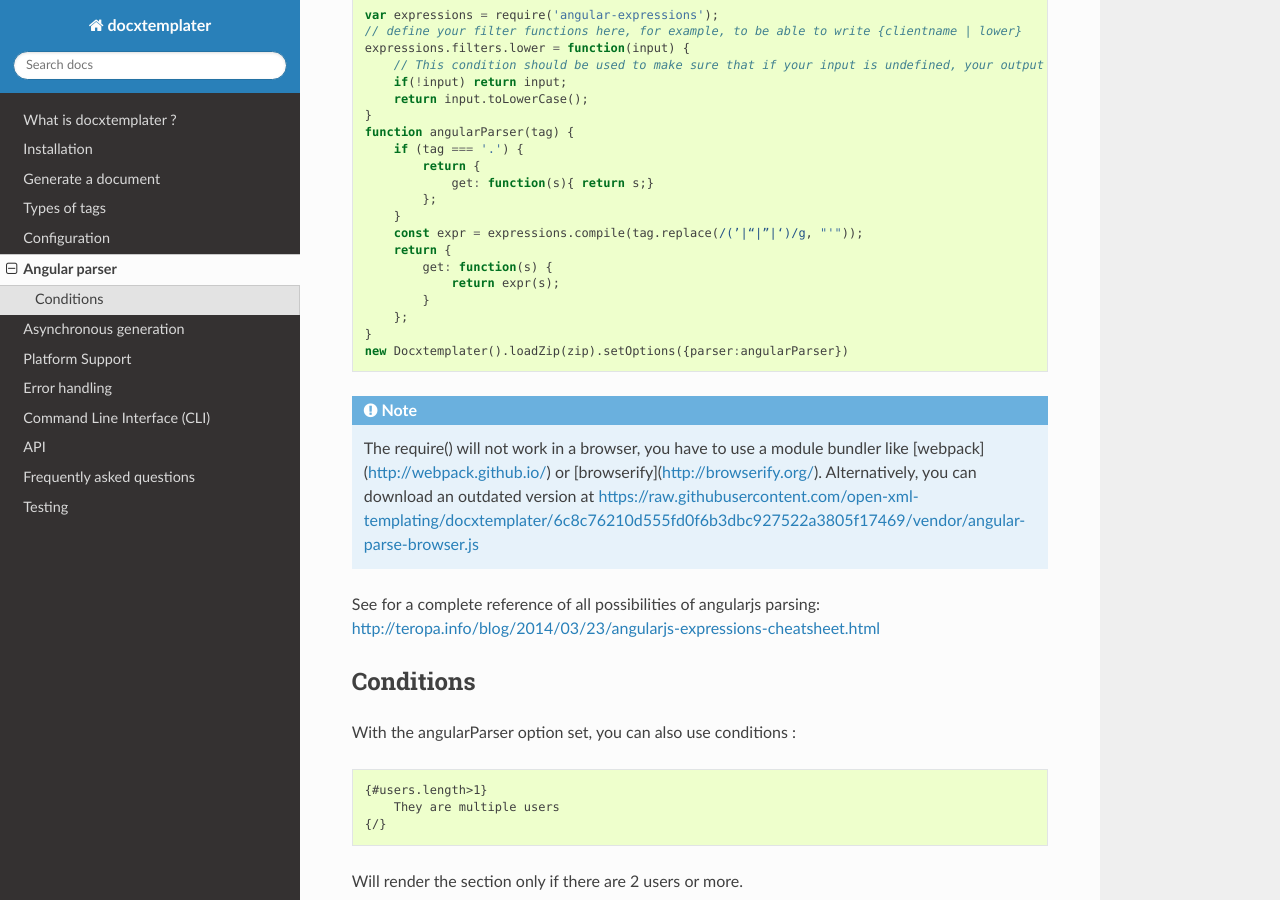
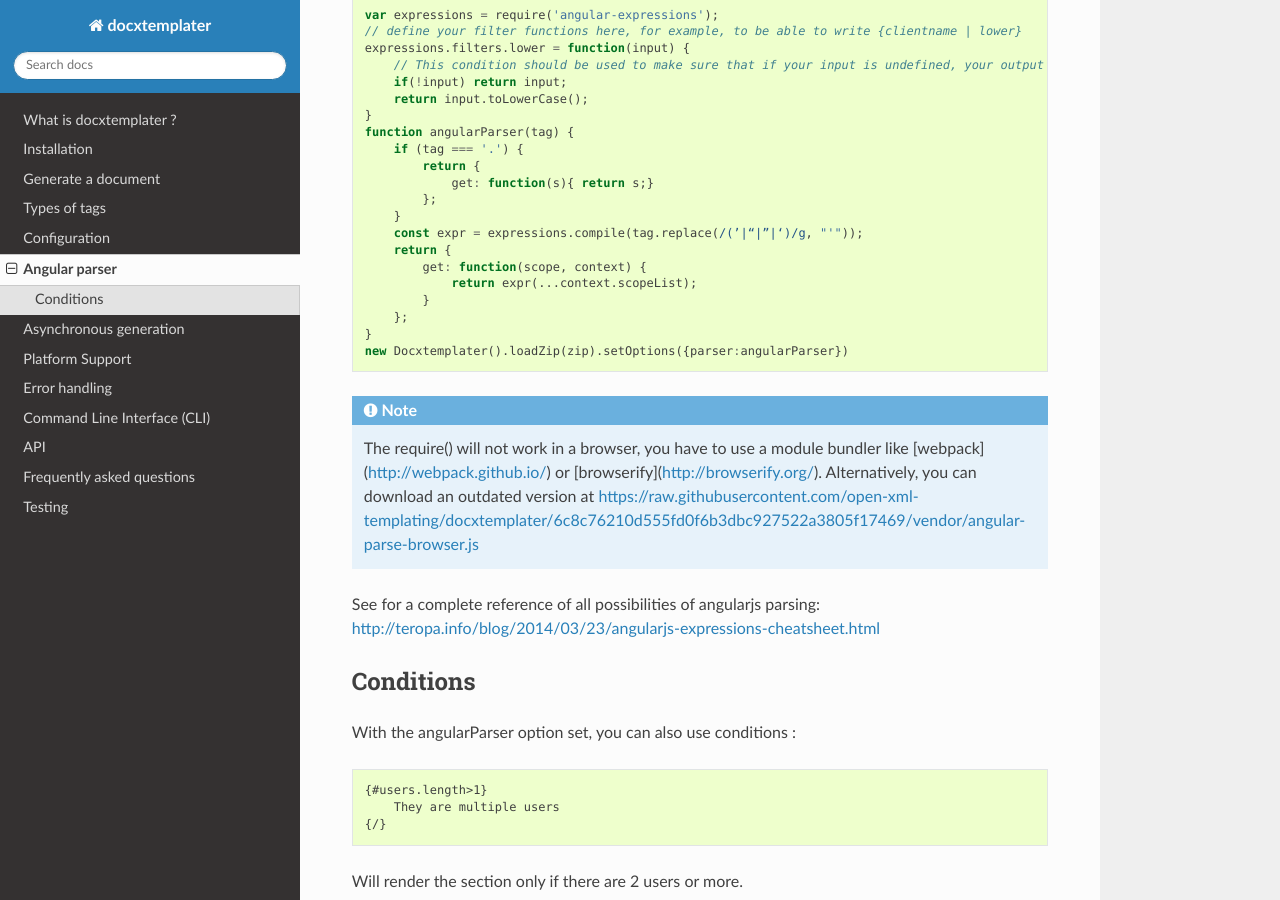
Before and after one commit to open-xml-templating/docxtemplater, a Sphinx documentation site: the page built from docs/source/angular_parse.rst, in a window 1280 px wide and 900 px high, scrolled down 814 px. Built offline with Sphinx 7.4.7 and the Read the Docs theme 2.0.0, drawn with Linux system fonts in a browser that asks for light colours.

Commit message:
Update all examples of angular-parser to use ...context.scopeList

```diff
--- a/docs/source/angular_parse.rst
+++ b/docs/source/angular_parse.rst
@@ -56,8 +56,8 @@ Here's a code sample for how to use the angularParser :
         }
         const expr = expressions.compile(tag.replace(/(’|“|”|‘)/g, "'"));
         return {
-            get: function(s) {
-                return expr(s);
+            get: function(scope, context) {
+                return expr(...context.scopeList);
             }
         };
     }
--- a/docs/source/faq.rst
+++ b/docs/source/faq.rst
@@ -384,8 +384,8 @@ You can make use of a feature of the angularParser and the fact that docxtemplat
       }
       const expr = expressions.compile(tag.replace(/(’|“|”|‘)/g, "'"));
       return {
-         get(s, options) {
-            return expr(...options.scopeList);
+         get(scope, context) {
+            return expr(...context.scopeList);
          },
       };
    }
```
Also changed, not shown: 2 other files.
